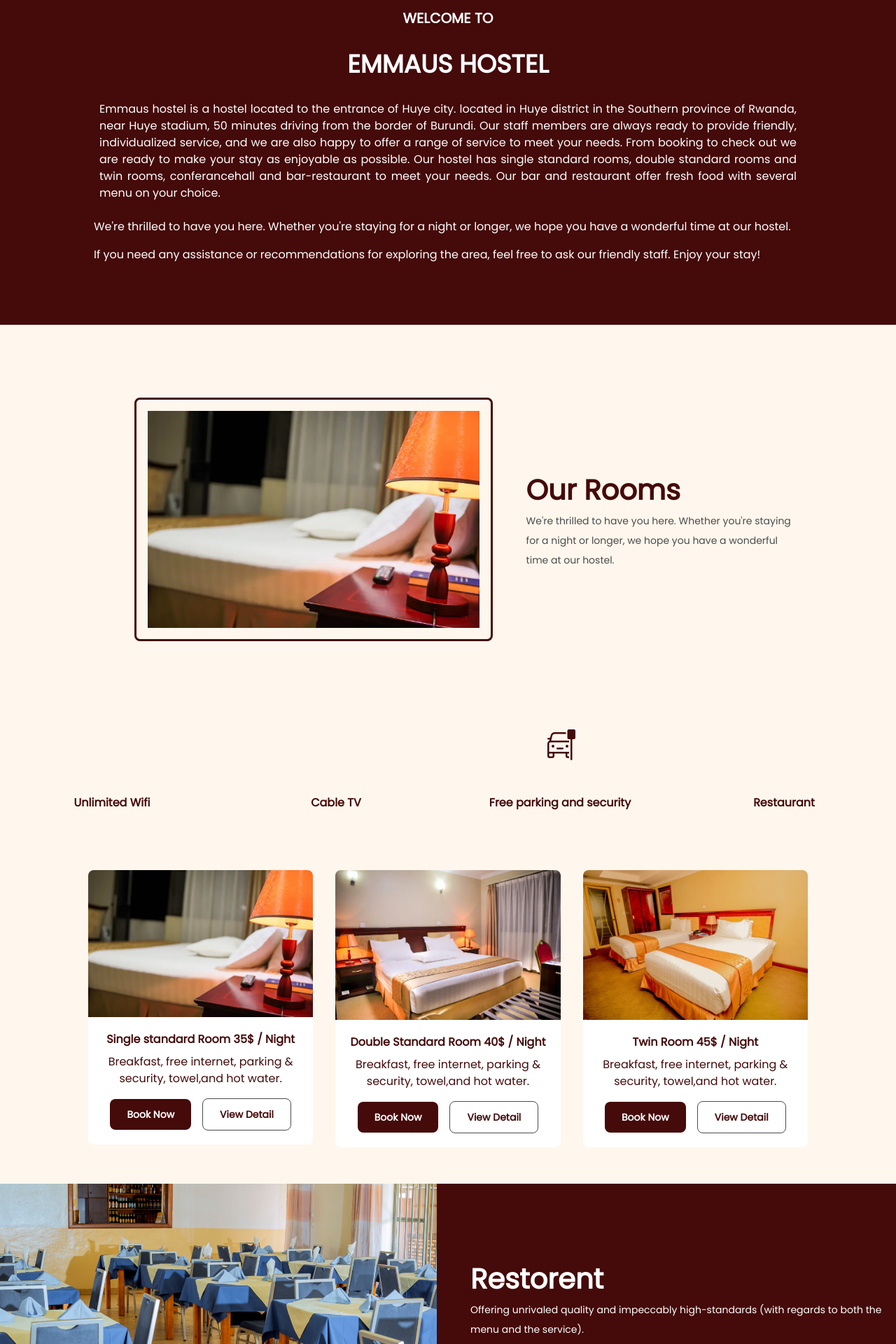
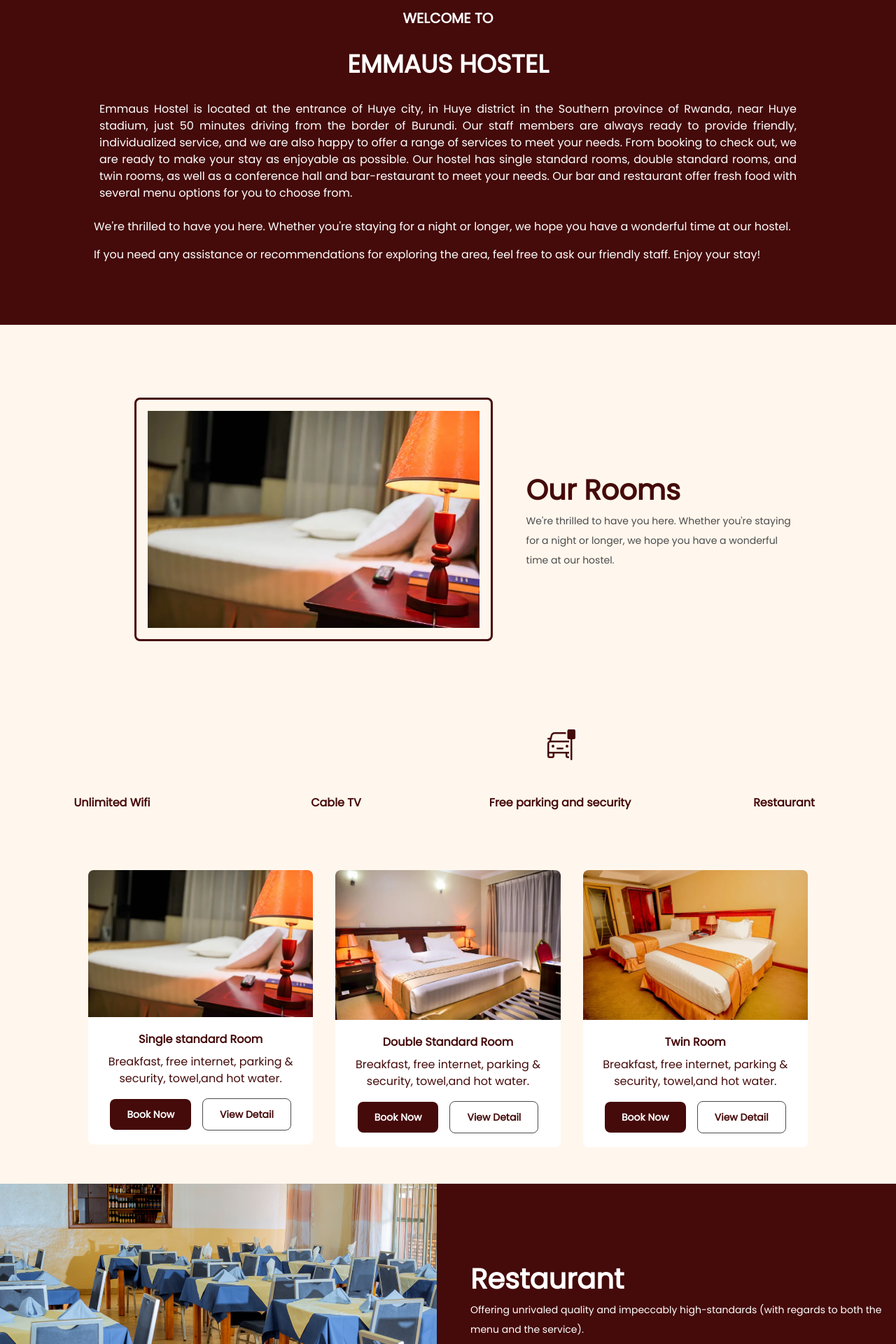
Before and after one commit to Juleshb/emmaus, a React (Create React App) app: page / in a window 1280 px wide. Shown: the part 820-2740 px from the top of the page at 70% size. Built offline with nearby package versions, Linux system fonts and the light colour scheme; some icons are missing.

Commit message:
gramatic collection

```diff
--- a/src/component/ourroom.js
+++ b/src/component/ourroom.js
@@ -36,7 +36,7 @@ const rooms = () => {
 
                   <img className="w-full h-full object-cover rounded-t-lg  " src={bg1} alt="Service" />
                   <div className="px-4 py-5 flex-auto">
-                    <h6 className="text-base  font-semibold">Single standard Room 35$ / Night</h6>
+                    <h6 className="text-base  font-semibold">Single standard Room </h6>
                     <p className="mt-2 mb-4 ">
                     Breakfast, free internet, parking & security, towel,and hot water.
                     </p>
@@ -57,7 +57,7 @@ const rooms = () => {
 
                   <img className="w-full h-full object-cover rounded-t-lg" src={bg2} alt="Service" />
                   <div className="px-4 py-5 flex-auto">
-                    <h6 className="text-base  font-semibold">Double Standard Room 40$ / Night</h6>
+                    <h6 className="text-base  font-semibold">Double Standard Room </h6>
                     <p className="mt-2 mb-4 ">
                     Breakfast, free internet, parking & security, towel,and hot water.
                     </p>
@@ -77,7 +77,7 @@ const rooms = () => {
 
                   <img className="w-full h-full object-cover rounded-t-lg" src={bg3} alt="Service" />
                   <div className="px-4 py-5 flex-auto">
-                    <h6 className="text-base  font-semibold">Twin Room 45$ / Night</h6>
+                    <h6 className="text-base  font-semibold">Twin Room </h6>
                     <p className="mt-2 mb-4 ">
                     Breakfast, free internet, parking & security, towel,and hot water.
                     </p>
--- a/src/component/restorent.js
+++ b/src/component/restorent.js
@@ -13,7 +13,7 @@ const restorent =  () => {
         </div>
         <div className=" p-4">
         <div className="sm:text-[2.5rem] text-[1.825rem]  font-bold">
-          Restorent
+        Restaurant
           </div>
           <p className="text-sm  leading-7 mb-4">
           Offering unrivaled quality and impeccably high-standards (with regards to both the menu and the service).</p>
--- a/src/component/slide.js
+++ b/src/component/slide.js
@@ -75,11 +75,8 @@ const Slideshow = () => {
             <p className='p-4 font-black text-xl text-center'>WELCOME TO</p>
             <p className='p-4 font-black text-4xl text-center'>EMMAUS HOSTEL</p>
 
-            <p className='p-4 text-justify'>Emmaus hostel  is a hostel located to the entrance of Huye city. located in Huye district in the Southern province of Rwanda, near Huye stadium,
-            50 minutes driving from the border of Burundi. Our staff members are always ready to provide friendly, individualized service,
-            and we are also happy to offer a range of service to meet your needs.
-            From booking to check out we are ready to make your stay as enjoyable as possible. Our hostel has single standard rooms, double standard rooms and twin rooms, conferancehall and bar-restaurant
-             to meet your needs. Our bar and restaurant offer fresh food with several menu on your choice.</p>
+            <p className='p-4 text-justify'>Emmaus Hostel is located at the entrance of Huye city,
+            in Huye district in the Southern province of Rwanda, near Huye stadium, just 50 minutes driving from the border of Burundi. Our staff members are always ready to provide friendly, individualized service, and we are also happy to offer a range of services to meet your needs. From booking to check out, we are ready to make your stay as enjoyable as possible. Our hostel has single standard rooms, double standard rooms, and twin rooms, as well as a conference hall and bar-restaurant to meet your needs. Our bar and restaurant offer fresh food with several menu options for you to choose from.</p>
 
             <p className='p-2'>We're thrilled to have you here. Whether you're staying for a night or longer, we hope you have a wonderful time at our hostel.</p>
             <p className='p-2'>If you need any assistance or recommendations for exploring the area, feel free to ask our friendly staff. Enjoy your stay!</p>
```
